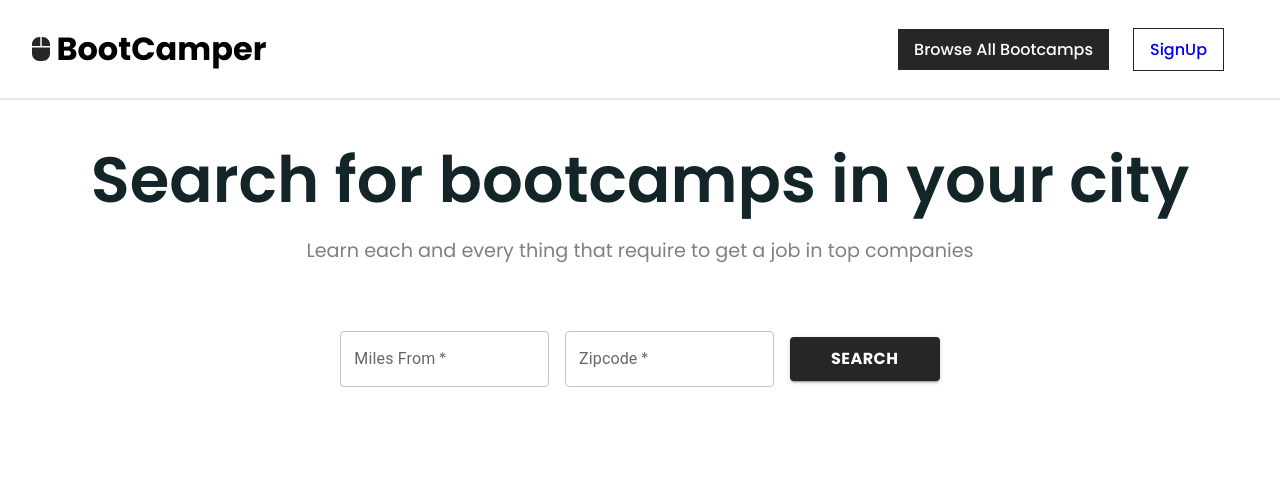
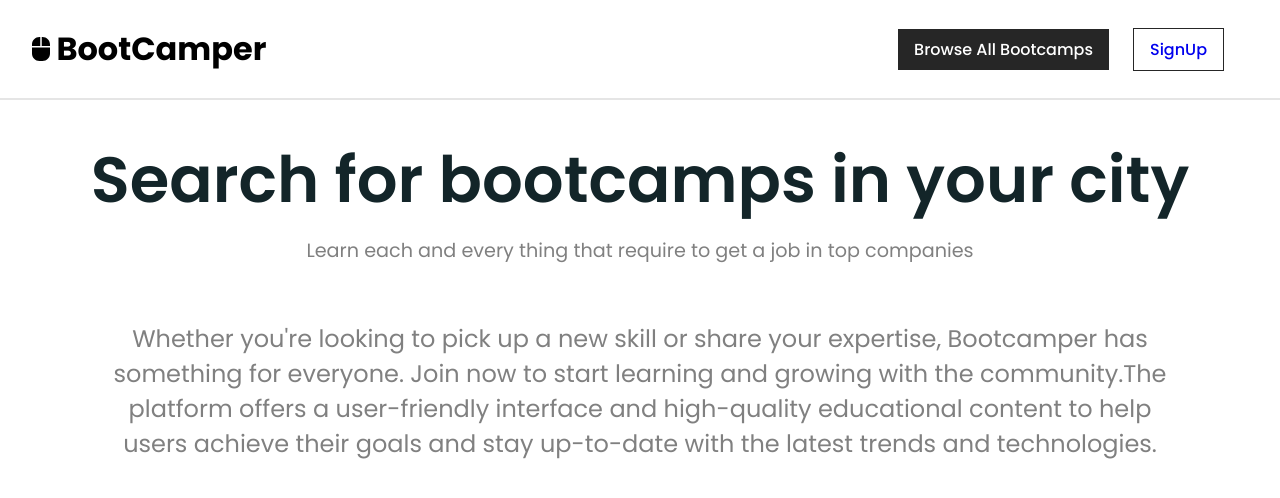
Before and after one commit to mittalvansh/Bootcamper, a React (Vite) app in the folder frontend/: page / in a window 1280 px wide. Shown: the top 498 px of the page. Built offline with nearby package versions, Linux system fonts and the light colour scheme.

Commit message:
feat: Added Full functionality!

```diff
--- a/frontend/src/Pages/BootcampProfile/BootcampProfile.jsx
+++ b/frontend/src/Pages/BootcampProfile/BootcampProfile.jsx
@@ -80,7 +80,7 @@ const BootcampProfile = () => {
 
   const getBootcamp = () => {
     axios
-      .get(`https://bootcamper-6rl5.onrender.com/api/v1/bootcamps/${id}`)
+      .get(`${import.meta.env.VITE_SERVER_URL}/api/v1/bootcamps/${id}`)
       .then((res) => {
         setIsLoading({ ...isLoading, page: false });
         setBootcamp(res.data.data);
@@ -93,9 +93,7 @@ const BootcampProfile = () => {
 
   const getCourses = () => {
     axios
-      .get(
-        `https://bootcamper-6rl5.onrender.com/api/v1/bootcamps/${id}/courses`
-      )
+      .get(`${import.meta.env.VITE_SERVER_URL}/api/v1/bootcamps/${id}/courses`)
       .then((res) => {
         setCourses(res.data.data);
       })
@@ -106,9 +104,7 @@ const BootcampProfile = () => {
 
   const getReviews = () => {
     axios
-      .get(
-        `https://bootcamper-6rl5.onrender.com/api/v1/bootcamps/${id}/reviews`
-      )
+      .get(`${import.meta.env.VITE_SERVER_URL}/api/v1/bootcamps/${id}/reviews`)
       .then((response) => {
         setReviews(response.data.data);
       })
@@ -133,7 +129,7 @@ const BootcampProfile = () => {
     });
     try {
       const response = await axios.delete(
-        `https://bootcamper-6rl5.onrender.com/api/v1/bootcamps/${id}`,
+        `${import.meta.env.VITE_SERVER_URL}/api/v1/bootcamps/${id}`,
         {
           headers: {
             "Content-Type": "application/json",
@@ -185,7 +181,7 @@ const BootcampProfile = () => {
 
     try {
       const response = await axios.post(
-        `https://bootcamper-6rl5.onrender.com/api/v1/bootcamps/${id}/reviews`,
+        `${import.meta.env.VITE_SERVER_URL}/api/v1/bootcamps/${id}/reviews`,
         data,
         {
           headers: {
@@ -250,7 +246,7 @@ const BootcampProfile = () => {
 
     try {
       const response = await axios.post(
-        `https://bootcamper-6rl5.onrender.com/api/v1/bootcamps/${id}/courses`,
+        `${import.meta.env.VITE_SERVER_URL}/api/v1/bootcamps/${id}/courses`,
         data,
         {
           headers: {
@@ -301,7 +297,7 @@ const BootcampProfile = () => {
 
     try {
       const response = await axios.put(
-        `https://bootcamper-6rl5.onrender.com/api/v1/bootcamps/${id}/photo`,
+        `${import.meta.env.VITE_SERVER_URL}/api/v1/bootcamps/${id}/photo`,
         formData,
         {
           headers: {
@@ -336,14 +332,11 @@ const BootcampProfile = () => {
     }
 
     axios
-      .get(
-        `https://bootcamper-6rl5.onrender.com/api/v1/bootcamps/${id}/enroll`,
-        {
-          headers: {
-            Authorization: user.token,
-          },
-        }
-      )
+      .get(`${import.meta.env.VITE_SERVER_URL}/api/v1/bootcamps/${id}/enroll`, {
+        headers: {
+          Authorization: user.token,
+        },
+      })
       .then((response) => {
         if (response.status === 200) {
           notify("Enrolled successfully");
@@ -355,7 +348,7 @@ const BootcampProfile = () => {
   const checkEnroll = async () => {
     axios
       .get(
-        `https://bootcamper-6rl5.onrender.com/api/v1/bootcamps/${id}/checkenroll`,
+        `${import.meta.env.VITE_SERVER_URL}/api/v1/bootcamps/${id}/checkenroll`,
         {
           headers: {
             Authorization: user.token,
--- a/frontend/src/Pages/Bootcamps/Bootcamps.jsx
+++ b/frontend/src/Pages/Bootcamps/Bootcamps.jsx
@@ -1,36 +1,36 @@
-import React,{useState, useEffect} from "react";
-import styles from './Bootcamps.module.scss';
-import axios from 'axios';
+import React, { useState, useEffect } from "react";
+import styles from "./Bootcamps.module.scss";
+import axios from "axios";
 import BootcampCard from "../../components/BootcampCard/BootcampCard";
 import { FontAwesomeIcon } from "@fortawesome/react-fontawesome";
-import { faFilter,faSpinner } from "@fortawesome/free-solid-svg-icons";
-import { TextField, Button } from '@mui/material';
+import { faFilter, faSpinner } from "@fortawesome/free-solid-svg-icons";
+import { TextField, Button } from "@mui/material";
 import Layout from "../../components/Layout/Layout";
 
 const btnStyle = {
   fontSize: "1rem",
   fontWeight: "bold",
   fontFamily: "Poppins",
-    margin:"1rem 0",
+  margin: "1rem 0",
   backgroundColor: "#262626",
   color: "white",
   "&:hover": {
     backgroundColor: "#262626",
-    }
-}
+  },
+};
 
 const Bootcamps = () => {
-    const[averageCost, setAverageCost] = useState('');
-    const[distance, setDistance] = useState('');
-    const[zipcode, setZipcode] = useState('');
-    const[bootcamps, setBootcamps] = useState([]);
-    const[isLoading, setIsLoading] = useState(false);
+  const [averageCost, setAverageCost] = useState("");
+  const [distance, setDistance] = useState("");
+  const [zipcode, setZipcode] = useState("");
+  const [bootcamps, setBootcamps] = useState([]);
+  const [isLoading, setIsLoading] = useState(false);
 
   const getBootcamps = () => {
-        const URL = 'https://bootcamper-6rl5.onrender.com/api/v1/bootcamps'
-        let QUERY = '';
-        if(averageCost){
-            QUERY = QUERY + '?averageCost[lte]=' + averageCost.toString();
+    const URL = `${import.meta.env.VITE_SERVER_URL}/api/v1/bootcamps`;
+    let QUERY = "";
+    if (averageCost) {
+      QUERY = QUERY + "?averageCost[lte]=" + averageCost.toString();
     }
     axios
       .get(URL + QUERY)
@@ -42,12 +42,14 @@ const Bootcamps = () => {
         setIsLoading(false);
         console.log(err);
       });
-    }
+  };
 
   const getBootcampsByDistance = () => {
     axios
       .get(
-                `https://bootcamper-6rl5.onrender.com/api/v1/bootcamps/radius/${zipcode}/${distance}`
+        `${
+          import.meta.env.VITE_SERVER_URL
+        }/api/v1/bootcamps/radius/${zipcode}/${distance}`
       )
       .then((response) => {
         setIsLoading(false);
@@ -57,7 +59,7 @@ const Bootcamps = () => {
         setIsLoading(false);
         console.log(err);
       });
-    }
+  };
 
   useEffect(() => {
     setIsLoading(true);
@@ -68,13 +70,13 @@ const Bootcamps = () => {
     e.preventDefault();
     setIsLoading(true);
     getBootcamps();
-    }
+  };
 
   const handleLocationSubmit = (e) => {
     e.preventDefault();
     setIsLoading(true);
     getBootcampsByDistance();
-    }
+  };
 
   return (
     <Layout>
@@ -84,33 +86,29 @@ const Bootcamps = () => {
             <label>By Location</label>
             <div>
               <TextField
-                                type='text'
-                                label='Miles From'
+                type="text"
+                label="Miles From"
                 name="distance"
                 className={styles.items}
                 value={distance}
-                                onChange={(event)=>{
+                onChange={(event) => {
                   setDistance(event.target.value);
                 }}
                 required
               />
               <TextField
-                                type='text'
-                                label='Zipcode'
+                type="text"
+                label="Zipcode"
                 name="zipcode"
                 className={styles.items}
                 value={zipcode}
-                                onChange={(event)=>{
+                onChange={(event) => {
                   setZipcode(event.target.value);
                 }}
                 required
               />
             </div>
-                        <Button
-                            variant="contained"
-                            type="submit"
-                            sx={btnStyle}
-                        >
+            <Button variant="contained" type="submit" sx={btnStyle}>
               Search
             </Button>
           </form>
@@ -121,21 +119,17 @@ const Bootcamps = () => {
             <div className={styles.items}>
               <label>Budget</label>
               <TextField
-                                type='number'
-                                label='Average Cost'
+                type="number"
+                label="Average Cost"
                 name="averageCost"
                 value={averageCost}
-                                onChange={(event)=>{
+                onChange={(event) => {
                   setAverageCost(event.target.value);
                 }}
                 required
               />
             </div>
-                        <Button
-                            variant="contained"
-                            type="submit"
-                            sx={btnStyle}
-                        >
+            <Button variant="contained" type="submit" sx={btnStyle}>
               Search
             </Button>
           </form>
@@ -143,14 +137,17 @@ const Bootcamps = () => {
         <div className={styles.rightSide}>
           {isLoading ? (
             <div className={styles.spinner}>
-                            <FontAwesomeIcon icon={faSpinner} spin className={styles.loader}/>
+              <FontAwesomeIcon
+                icon={faSpinner}
+                spin
+                className={styles.loader}
+              />
             </div>
           ) : (
             bootcamps.map((bootcamp) => {
               return <BootcampCard bootcamp={bootcamp} key={bootcamp._id} />;
             })
           )}
-
         </div>
       </div>
     </Layout>
--- a/frontend/src/Pages/Home/Home.jsx
+++ b/frontend/src/Pages/Home/Home.jsx
@@ -1,71 +1,31 @@
-import React,{useState} from "react";
-import styles from './Home.module.scss';
-import {Box, TextField, MenuItem, Button} from '@mui/material';
-import Layout from "../../components/Layout/Layout"
-
-const btnStyle = {
-    width: "30%",
-    fontSize: "1rem",
-    fontWeight: "bold",
-    fontFamily: "Poppins",
-    padding: "0.5rem 0",
-    margin: "1rem 0",
-    backgroundColor: "#262626",
-    color: "white",
-    "&:hover": {
-        backgroundColor: "#262626",
-    }
-}
+import React, { useState } from "react";
+import styles from "./Home.module.scss";
+import Layout from "../../components/Layout/Layout";
 
 const Home = () => {
-    const[distance, setDistance] = useState('');
-    const[zipcode, setZipcode] = useState('');
-
   return (
     <>
       <Layout>
         <div className={styles.text}>
           <h1>Search for bootcamps in your city</h1>
-                <p>Learn each and every thing that require to get a job in top companies</p>
+          <p>
+            Learn each and every thing that require to get a job in top
+            companies
+          </p>
         </div>
-            <form>
-                <div className={styles.searchBars}>
-                    <Box width='250px' className={styles.items}>
-                        <TextField
-                            type='text'
-                            label='Miles From'
-                            name="distance"
-                            value={distance}
-                            onChange={(event)=>{
-                                setDistance(event.target.value);
-                            }}
-                            required
-                        />
-                    </Box>
-                    <Box width='250px' className={styles.items}>
-                        <TextField
-                            type='text'
-                            label='Zipcode'
-                            name="zipcode"
-                            value={zipcode}
-                            onChange={(event)=>{
-                                setZipcode(event.target.value);
-                            }}
-                            required
-                        />
-                    </Box>
-                    <Button
-                        variant="contained"
-                        type="submit"
-                        sx={btnStyle}
-                    >
-                        Search
-                    </Button>
+        <div className={styles.info}>
+          <p>
+            Whether you're looking to pick up a new skill or share your
+            expertise, Bootcamper has something for everyone. Join now to start
+            learning and growing with the community.The platform offers a
+            user-friendly interface and high-quality educational content to help
+            users achieve their goals and stay up-to-date with the latest trends
+            and technologies.
+          </p>
         </div>
-            </form>
       </Layout>
     </>
   );
-}
+};
 
 export default Home;
--- a/frontend/src/Pages/Home/Home.module.scss
+++ b/frontend/src/Pages/Home/Home.module.scss
@@ -22,32 +22,28 @@
     }
 }
 
-form{
+.info{
     display: flex;
-    flex-direction: column;
     justify-content: center;
     align-items: center;
+    text-align: center;
+    padding-inline: 5rem;
 
-    .searchBars{
-        display: flex;
-        justify-content: center;
-        align-items: center;
+    p{
+        margin: 0 1rem;
+        font-size: 1.5rem;
+        color: gray;
+    }
+}
 
-        .items{
-            margin-right: 1rem;
+@media screen and (max-width: 768px){
+    .info{
+        flex-direction: column;
+        text-align: start;
+        padding-inline: 0;
+
+        p{
+            font-size: 1.2rem;
         }
     }
 }
-
-@media only screen and (max-width: 810px){
-    form{
-        .searchBars{
-            flex-direction: column;
-
-            .items{
-                margin-bottom: 1rem;
-                margin-right: 0 !important;
-            }
-        }
-    }
-}
--- a/frontend/src/components/Auth/Login.jsx
+++ b/frontend/src/components/Auth/Login.jsx
@@ -65,7 +65,7 @@ const Login = () => {
     setIsLoading(true);
     try {
       const response = await axios.post(
-        "https://bootcamper-6rl5.onrender.com/api/v1/auth/login",
+        `${import.meta.env.VITE_SERVER_URL}/api/v1/auth/login`,
         data,
         {
           headers: {
--- a/frontend/src/components/Auth/SignUp.jsx
+++ b/frontend/src/components/Auth/SignUp.jsx
@@ -73,7 +73,7 @@ const SignUp = () => {
     setIsLoading(true);
     try {
       const response = await axios.post(
-        "https://bootcamper-6rl5.onrender.com/api/v1/auth/register",
+        `${import.meta.env.VITE_SERVER_URL}/api/v1/auth/register`,
         data,
         {
           headers: {
--- a/frontend/src/components/CourseCard/CourseCard.jsx
+++ b/frontend/src/components/CourseCard/CourseCard.jsx
@@ -27,7 +27,7 @@ const CourseCard = ({ course, bootcamp }) => {
     setIsLoading(true);
     try {
       const res = await axios.delete(
-        `https://bootcamper-6rl5.onrender.com/api/v1/courses/${course._id}`,
+        `${import.meta.env.VITE_SERVER_URL}/api/v1/courses/${course._id}`,
         {
           headers: {
             "Content-Type": "application/json",
--- a/frontend/src/components/Navbar/NavBar.jsx
+++ b/frontend/src/components/Navbar/NavBar.jsx
@@ -1,6 +1,6 @@
-import React, {useState, useContext} from "react";
+import React, { useState, useContext } from "react";
 import { Link } from "react-router-dom";
-import styles from './NavBar.module.scss';
+import styles from "./NavBar.module.scss";
 import { FontAwesomeIcon } from "@fortawesome/react-fontawesome";
 import {
   faBars,
@@ -21,33 +21,28 @@ const Header = () => {
 
   return (
     <div className={styles.header}>
-            <div className={styles.leftSide}>
+      <Link to="/" className={styles.leftSide}>
         <span>
-                    <Link to='/'>
           <FontAwesomeIcon icon={faComputerMouse} />
-                    </Link>
         </span>
         <h1>BootCamper</h1>
-            </div>
+      </Link>
       <div className={styles.rightSide}>
         <div
           className={styles.links}
-                id={
-                    showLinks ? styles.hidden : styles.show
-                }>
-                    <Link to='/bootcamps' className={styles.bootcamps}>Browse All Bootcamps</Link>
+          id={showLinks ? styles.hidden : styles.show}
+        >
+          <Link to="/bootcamps" className={styles.bootcamps}>
+            Browse All Bootcamps
+          </Link>
           {user.isAuthenticated ? (
             <img
               src={Profile}
               alt=""
               onClick={(e) => setAnchorEl(e.currentTarget)}
             />
-                    ):(
-                        <Link
-                            to='/signup'
-                            className={styles.login}
-                            id = 'resources-button'
-                        >
+          ) : (
+            <Link to="/signup" className={styles.login} id="resources-button">
               SignUp
             </Link>
           )}
@@ -57,24 +52,24 @@ const Header = () => {
             open={Boolean(anchorEl)}
             onClose={() => setAnchorEl(null)}
             MenuListProps={{
-                            'aria-labelledby': 'resources-button',
+              "aria-labelledby": "resources-button",
             }}
           >
             <MenuItem>
               <Link
-                                to='/profile'
+                to="/profile"
                 style={{
-                                    textDecoration: 'none',
-                                    color: '#262626',
-                                    fontSize: '1rem',
-                                    fontWeight: '500',
-                                    fontFamily: 'Poppins',
+                  textDecoration: "none",
+                  color: "#262626",
+                  fontSize: "1rem",
+                  fontWeight: "500",
+                  fontFamily: "Poppins",
                 }}
               >
                 <FontAwesomeIcon
                   icon={faUser}
                   style={{
-                                        marginRight: '0.5rem',
+                    marginRight: "0.5rem",
                   }}
                 />
                 My Profile
@@ -82,19 +77,19 @@ const Header = () => {
             </MenuItem>
             <MenuItem>
               <Link
-                                to='/bootcamps'
+                to="/bootcamps"
                 style={{
-                                    textDecoration: 'none',
-                                    color: '#262626',
-                                    fontSize: '1rem',
-                                    fontWeight: '500',
-                                    fontFamily: 'Poppins',
+                  textDecoration: "none",
+                  color: "#262626",
+                  fontSize: "1rem",
+                  fontWeight: "500",
+                  fontFamily: "Poppins",
                 }}
               >
                 <FontAwesomeIcon
                   icon={faSearch}
                   style={{
-                                        marginRight: '0.5rem',
+                    marginRight: "0.5rem",
                   }}
                 />
                 Browse All Bootcamps
@@ -102,22 +97,22 @@ const Header = () => {
             </MenuItem>
             <MenuItem>
               <Link
-                                to='/login'
+                to="/login"
                 onClick={() => {
                   window.localStorage.removeItem("token");
                 }}
                 style={{
-                                    textDecoration: 'none',
-                                    color: '#5A5A5A',
-                                    fontSize: '1rem',
-                                    fontWeight: '500',
-                                    fontFamily: 'Poppins',
+                  textDecoration: "none",
+                  color: "#5A5A5A",
+                  fontSize: "1rem",
+                  fontWeight: "500",
+                  fontFamily: "Poppins",
                 }}
               >
                 <FontAwesomeIcon
                   icon={faRightFromBracket}
                   style={{
-                                        marginRight: '0.5rem',
+                    marginRight: "0.5rem",
                   }}
                 />
                 Logout
@@ -125,9 +120,7 @@ const Header = () => {
             </MenuItem>
           </Menu>
         </div>
-                <button onClick={
-                    () => setShowLinks(!showLinks)
-                }>
+        <button onClick={() => setShowLinks(!showLinks)}>
           <FontAwesomeIcon icon={faBars} />
         </button>
       </div>
--- a/frontend/src/components/Navbar/NavBar.module.scss
+++ b/frontend/src/components/Navbar/NavBar.module.scss
@@ -10,6 +10,8 @@
         justify-content: left;
         align-items: center;
         margin-left: 2rem;
+        text-decoration: none;
+        color: #000;
 
         span{
             font-size: 1.5rem;
--- a/frontend/src/context/Auth.jsx
+++ b/frontend/src/context/Auth.jsx
@@ -14,7 +14,7 @@ export const AuthProvider = (props) => {
     try {
       if (token) {
         const response = await axios.get(
-          "https://bootcamper-6rl5.onrender.com/api/v1/auth/me",
+          `${import.meta.env.VITE_SERVER_URL}/api/v1/auth/me`,
           {
             headers: {
               "Content-Type": "application/json",
```
Also changed, not shown: frontend/src/Pages/CreateBootcamp/CreateBootcamp.jsx (+33 -36 lines), 1 other file (tests, documents, lock files or other folders). Lines whose indentation alone changed are shown as unchanged.
